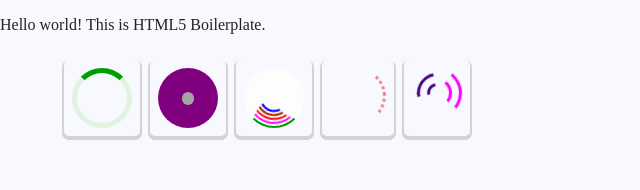
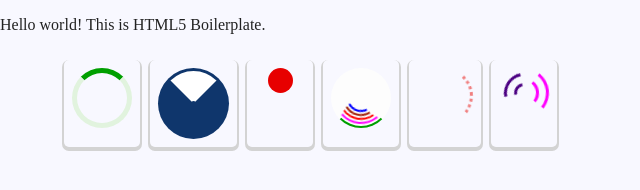
Before and after one commit to wonddark/css-loaders, a website built with Parcel: page index.html in a window 1280 px wide. Shown: the whole page, without its empty margins (0-640 px from the left). Built offline with nearby package versions, Linux system fonts and the light colour scheme.

Commit message:
Fixed the radar and separated the beat

```diff
--- a/css/main.css
+++ b/css/main.css
@@ -283,8 +283,12 @@ textarea {
 }
 
 @keyframes spinner {
-  0% {transform: rotate(0)}
-  100% {transform: rotate(360deg)}
+    0% {
+        transform: rotate(0)
+    }
+    100% {
+        transform: rotate(360deg)
+    }
 }
 
 .green-spinner {
@@ -301,38 +305,65 @@ textarea {
     background-color: transparent;
 }
 
+.white-radar-container {
+    width: 100%;
+    height: 100%;
+    background-color: #0f366c;
+    border-radius: 50%;
+    border-color: transparent;
+    padding: 3px;
+    box-sizing: border-box;
+}
+
+
 @keyframes radar {
-  0% {background-color: #FF0000}
-  100% {background-color: #0000FF}
+    0% {
+        transform: rotate(0)
+    }
+    100% {
+        transform: rotate(360deg)
+    }
 }
 
 .white-radar {
     animation-name: radar;
-  animation-duration: 2s;
+    animation-duration: 2.5s;
     animation-iteration-count: infinite;
     animation-timing-function: linear;
+    border: 30px solid transparent;
+    border-top-color: white;
+    border-radius: 50%;
+    width: 5px;
+    height: 5px;
+}
 
-  border: 5px solid transparent;
-  border-radius: 50%;
+.beat-container {
     width: 50px;
     height: 50px;
-  background-color: #FFFFFF;
     display: flex;
     justify-content: center;
-  align-items: center;
+    align-content: center;
 }
 
 @keyframes grow-beat {
-  0% {width: 2px; height: 2px; background-color: #000000}
-  100% {width: 15px; height: 15px; background-color: #cccccc}
+    0% {
+        width: 25px;
+        height: 25px;
+        background-color: #e70000
+    }
+    100% {
+        width: 40px;
+        height: 40px;
+        background-color: #ff4e4e;
+        opacity: 0.3;
+    }
 }
 
-.black-spot {
-  background-color: #000000;
-  width: 10px;
-  height: 10px;
+.beat {
+    width: 25px;
+    height: 25px;
     border-radius: 50%;
-  animation: grow-beat 2s ease infinite;
+    animation: grow-beat 1s ease-in infinite;
 }
 
 .stacked-spinners-container {
@@ -445,7 +476,7 @@ textarea {
     height: 50px;
 }
 
-.clock-wise{
+.clock-wise {
     animation: spinner 1.5s ease-in-out infinite;
 
     border: 3px solid transparent;
@@ -477,14 +508,14 @@ textarea {
     position: absolute;
 }
 
-.anti-clock-wise.first{
+.anti-clock-wise.first {
     top: 5px;
     left: 5px;
     right: 5px;
     bottom: 5px;
 }
 
-.anti-clock-wise.second{
+.anti-clock-wise.second {
     top: 15px;
     left: 15px;
     right: 15px;
--- a/index.html
+++ b/index.html
@@ -32,8 +32,13 @@
         <div class="green-spinner"></div>
     </div>
     <div class="item-container">
-        <div class="white-radar">
-            <div class="black-spot"></div>
+        <div class="white-radar-container">
+            <div class="white-radar"></div>
+        </div>
+    </div>
+    <div class="item-container">
+        <div class="beat-container">
+            <div class="beat"></div>
         </div>
     </div>
     <div class="item-container">
```
Lines whose indentation alone changed are shown as unchanged.
